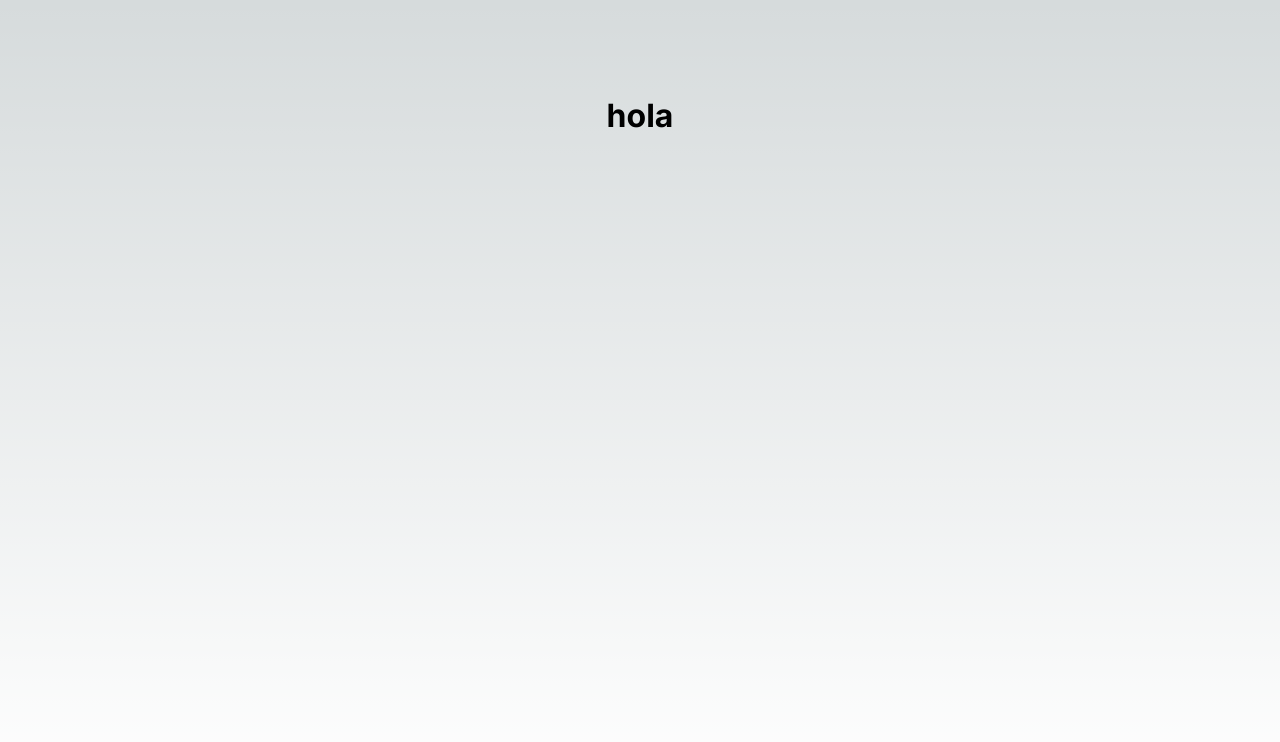
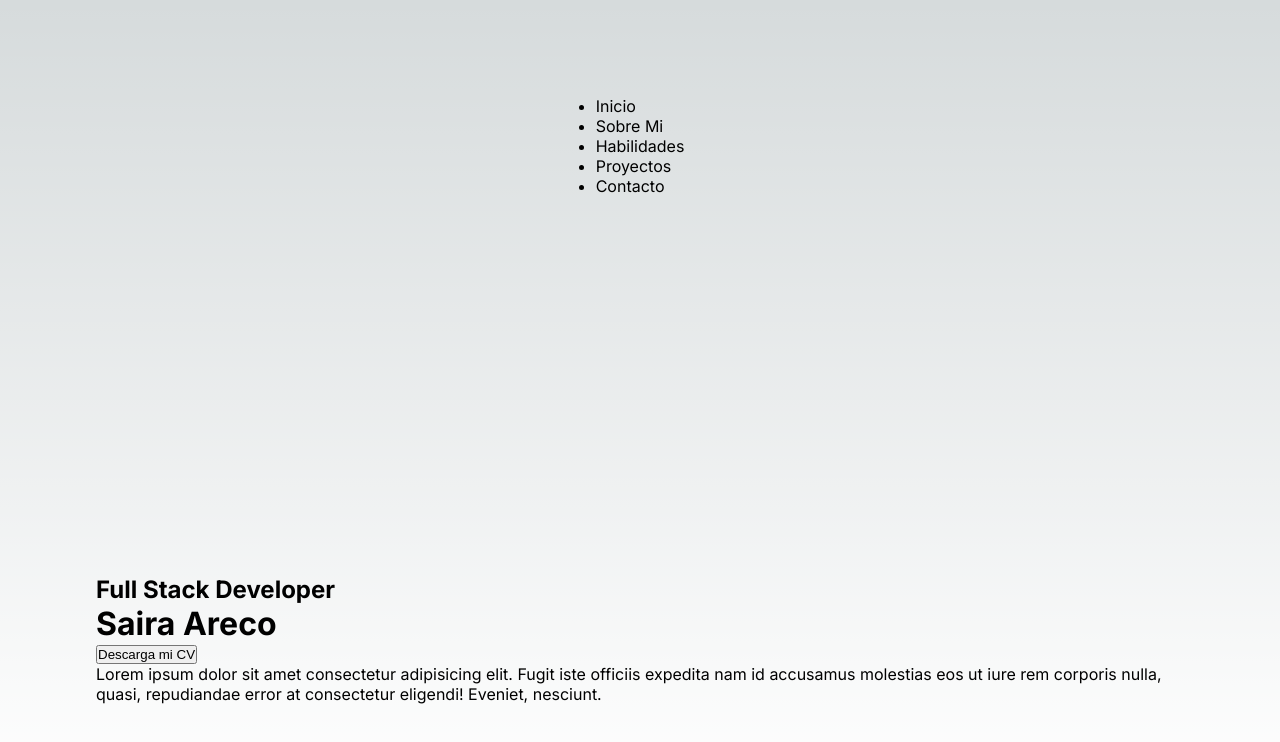
Before and after one commit to sairaareco/portfolio, a Next.js app in the folder client/: page / in a window 1280 px wide. Shown: the top 742 px of the page. Built offline with nearby package versions, Linux system fonts and the light colour scheme.

Commit message:
creacion de menu

```diff
--- /dev/null
+++ b/client/app/components/Init.tsx
@@ -0,0 +1,16 @@
+
+const Init = () => {
+
+    return(
+        <main>
+            <h2> Full Stack Developer </h2>
+            <h1> Saira Areco </h1>
+
+            <button> Descarga mi CV </button>
+
+            <p> Lorem ipsum dolor sit amet consectetur adipisicing elit. Fugit iste officiis expedita nam id accusamus molestias eos ut iure rem corporis nulla, quasi, repudiandae error at consectetur eligendi! Eveniet, nesciunt.</p>
+        </main>
+    )
+};
+
+export default Init;
--- /dev/null
+++ b/client/app/components/Navbar.tsx
@@ -0,0 +1,17 @@
+
+const Navbar = () => {
+
+    return(
+        <main>
+            <ul>
+                <li> Inicio </li>
+                <li> Sobre Mi </li>
+                <li> Habilidades </li>
+                <li> Proyectos </li>
+                <li> Contacto </li>
+            </ul>
+        </main>
+    )
+};
+
+export default Navbar;
--- a/client/app/page.tsx
+++ b/client/app/page.tsx
@@ -1,10 +1,13 @@
+import styles from './page.module.css'
+import Navbar from './components/Navbar'
+import Init from './components/Init'
 
-import styles from './page.module.css'
 
 export default function Home() {
   return (
     <main className={styles.main}>
-      <h1> hola </h1>
+      <Navbar />
+      <Init />
     </main>
   )
 }
```
